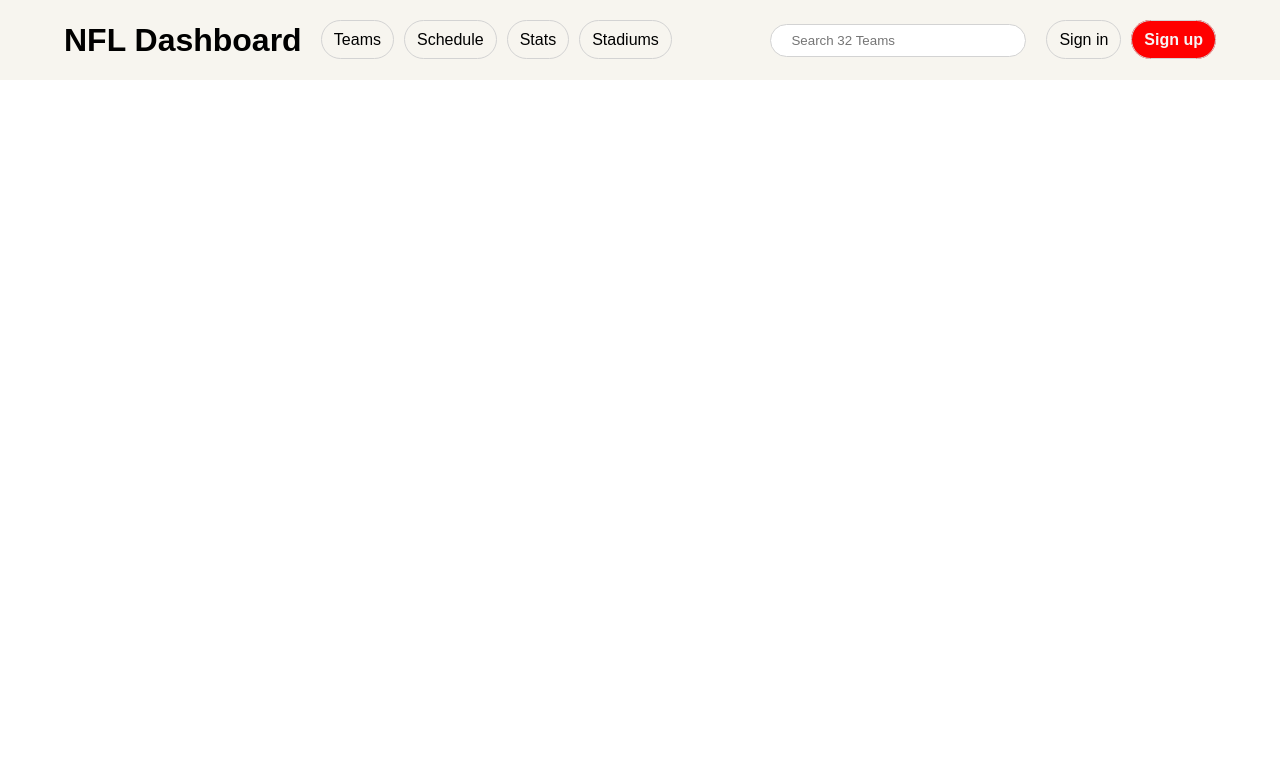
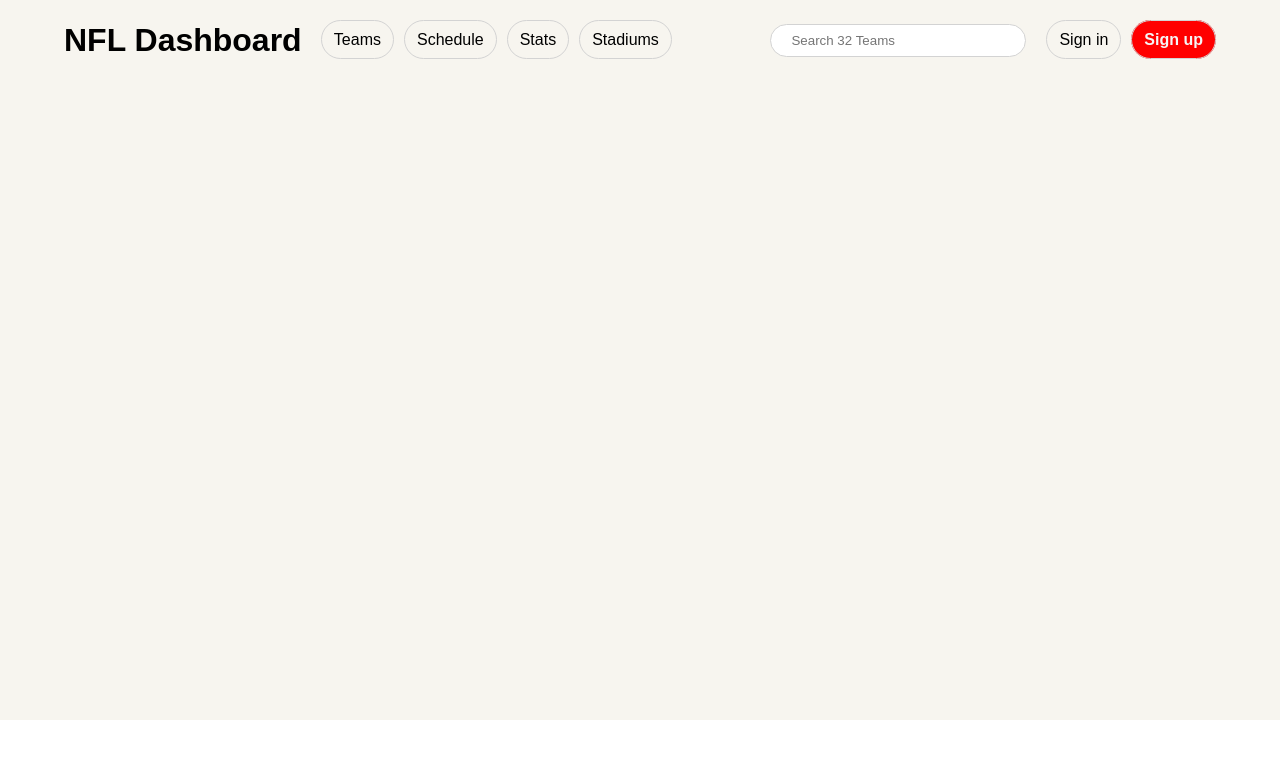
Before and after one commit to emilllarsen/NFL-dashboard, a React (Vite) app in the folder frontend/: page / in a window 1280 px wide. Shown: the top 758 px of the page. Built offline with nearby package versions, Linux system fonts and the light colour scheme; a web font is replaced by a local one.

Commit message:
mainLayout color

```diff
--- a/frontend/src/layout/MainLayout/MainLayout.jsx
+++ b/frontend/src/layout/MainLayout/MainLayout.jsx
@@ -7,7 +7,7 @@
   return (
     <>
         <Header/>
-        <main>
+        <main className={styles.mainLayout}>
             <Outlet/>
         </main>
         {/* <Footer/> */}
--- a/frontend/src/layout/MainLayout/MainLayout.module.css
+++ b/frontend/src/layout/MainLayout/MainLayout.module.css
@@ -0,0 +1,4 @@
+.mainLayout {
+    min-height: 80vh;
+    background-color: #f7f5ef;
+}
```
